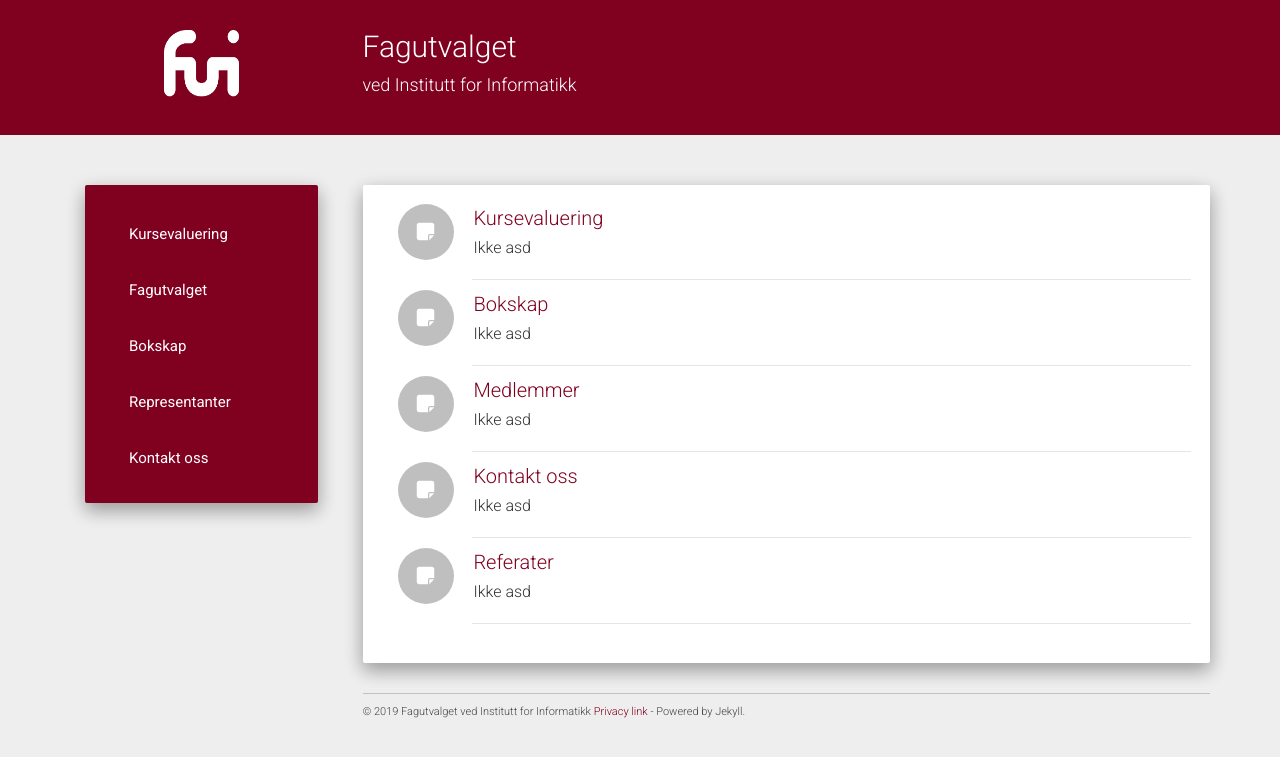
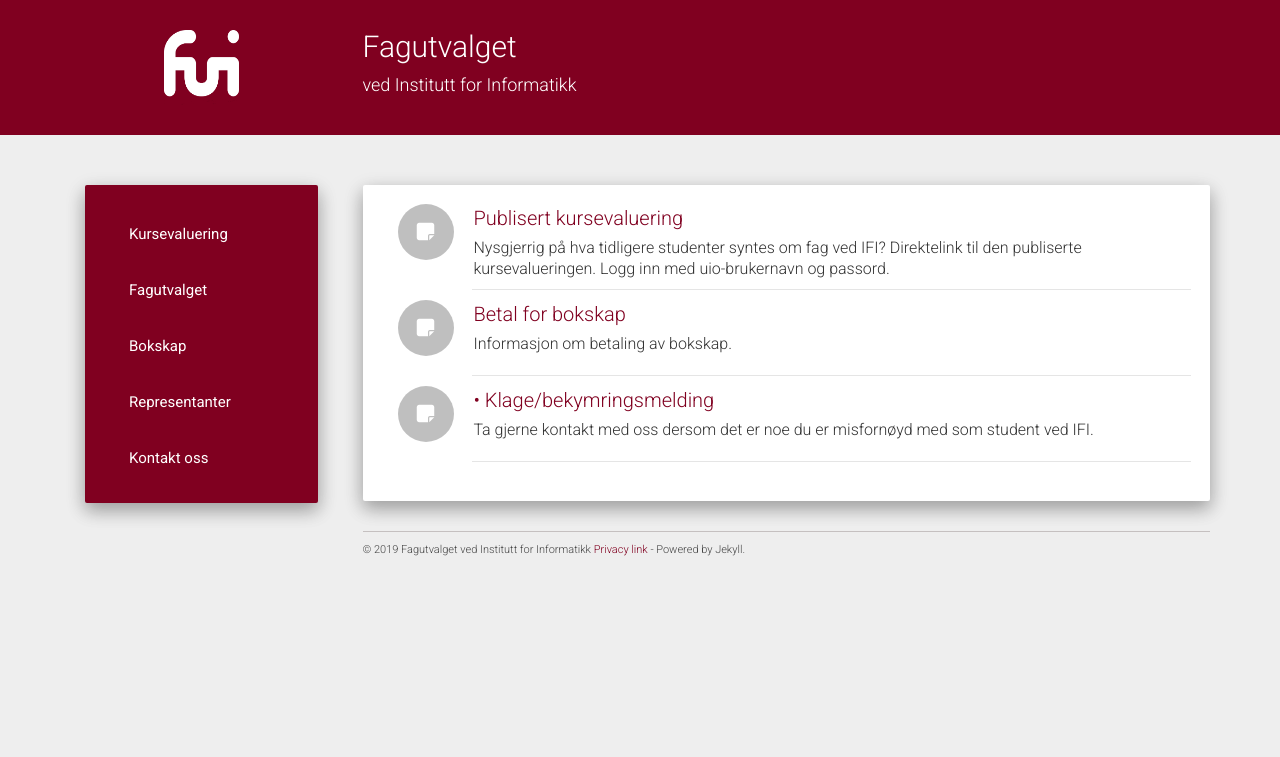
Before and after one commit to fui/fui.github.io, a Jekyll site: the page built from index.html, in a window 1280 px wide. Shown: the top 757 px of the page. Built offline with Jekyll 4.4.1, drawn with Linux system fonts in a browser that asks for light colours; nearby versions of some CDN libraries; the list of posts is cut into pages by our own code.

Commit message:
adding info on frontpage

```diff
--- a/_data/front_page_links.json
+++ b/_data/front_page_links.json
@@ -1,32 +1,20 @@
 [
 	{
-		"title": "Kursevaluering",
-		"href": "#",
-		"desc": "Ikke asd",
+		"title": "Publisert kursevaluering",
+		"href": "https://www.mn.uio.no/ifi/livet-rundt-studiene/organisasjoner/fui-kk/kursevaluering/",
+		"desc": "Nysgjerrig på hva tidligere studenter syntes om fag ved IFI? Direktelink til den publiserte kursevalueringen. Logg inn med uio-brukernavn og passord.",
 		"icon_class": "fa fa-sticky-note"
 	},
 	{
-		"title": "Bokskap",
+		"title": "Betal for bokskap",
 		"href": "#",
-		"desc": "Ikke asd",
+		"desc": "Informasjon om betaling av bokskap.",
 		"icon_class": "fa fa-sticky-note"
 	},
 	{
-		"title": "Medlemmer",
+		"title": "•	Klage/bekymringsmelding",
 		"href": "#",
-		"desc": "Ikke asd",
-		"icon_class": "fa fa-sticky-note"
-	},
-	{
-		"title": "Kontakt oss",
-		"href": "#",
-		"desc": "Ikke asd",
-		"icon_class": "fa fa-sticky-note"
-	},
-	{
-		"title": "Referater",
-		"href": "#",
-		"desc": "Ikke asd",
+		"desc": "Ta gjerne kontakt med oss dersom det er noe du er misfornøyd med som student ved IFI.",
 		"icon_class": "fa fa-sticky-note"
 	}
 ]
```
